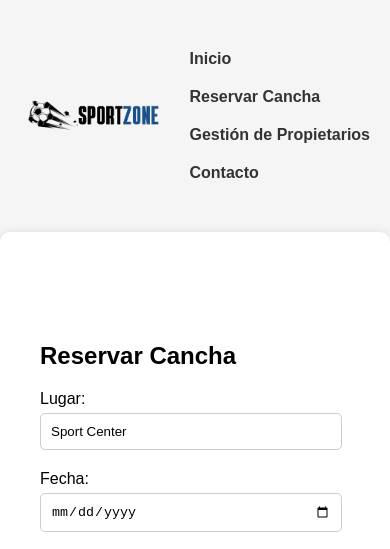
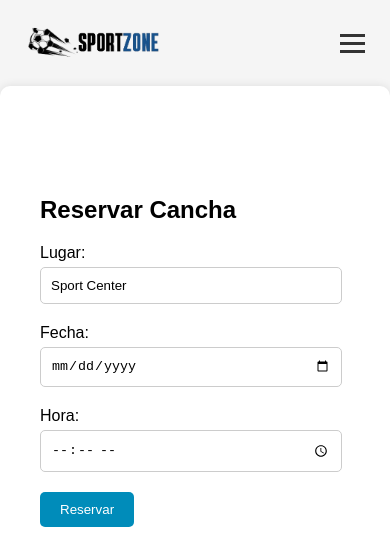
Before and after one commit to Estebanxz11/sportzone, a plain HTML site: page reserva.html in a window 390 px wide. Shown: the top 549 px of the page. Drawn offline with Linux system fonts and the light colour scheme.

Commit message:
menú hamburguesa

```diff
--- a/reserva.html
+++ b/reserva.html
@@ -14,7 +14,12 @@
             <div class="logo">
                 <img src="./images/2-removebg-preview.png" alt="Logo de SportZone">
             </div>
-            <nav>
+            <div class="hamburger-menu">
+                <div class="hamburger-menu-line"></div>
+                <div class="hamburger-menu-line"></div>
+                <div class="hamburger-menu-line"></div>
+            </div>
+            <nav class="nav-menu">
                 <ul>
                     <li><a href="./index.html">Inicio</a></li>
                     <li><a href="./reserva.html">Reservar Cancha</a></li>
```
